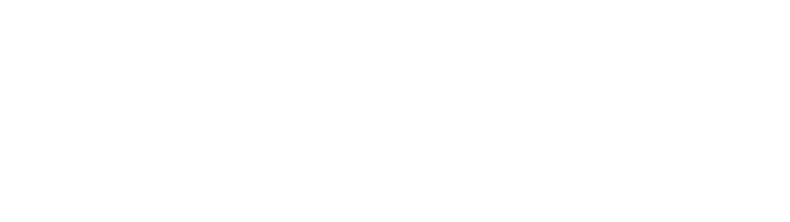
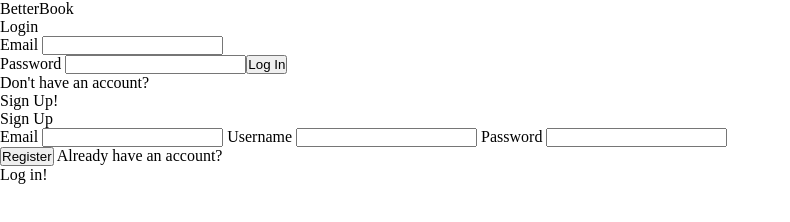
Before and after one commit to AnikaBoett/Book-Tracker, a website: page public/index.html in a window 1280 px wide. Shown: the whole page, without its empty margins (0-790 px from the left). Drawn offline with nearby package versions, Linux system fonts and the light colour scheme.

Commit message:
Added barebones login and sign up pages

```diff
--- a/public/index.html
+++ b/public/index.html
@@ -9,6 +9,34 @@
     </head>
     <body>
         <div id="app">
+            <header>BetterBook</header>
+            <nav>
+
+            </nav>
+            <div id="loginfield">
+                Login <br>
+                Email
+                <input type="email">
+                <br>
+                Password
+                <input type="text">
+                <button>Log In</button>
+                <br>
+                Don't have an account? <div>Sign Up!</div>
+            </div>
+
+            <div id="signup">
+                Sign Up <br>
+                Email
+                <input type="email">
+                Username
+                <input type="username">
+                Password
+                <input type="text">
+                <br>
+                <button>Register</button>
+                Already have an account? <div>Log in!</div>
+            </div>
 
         </div>
         <script src="app.js"></script>
```
